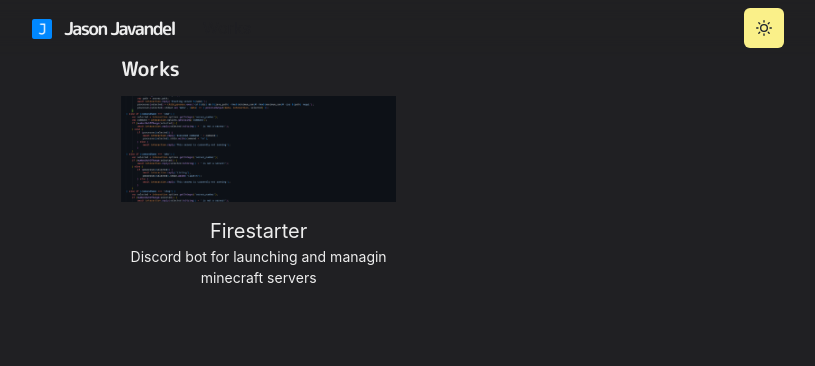
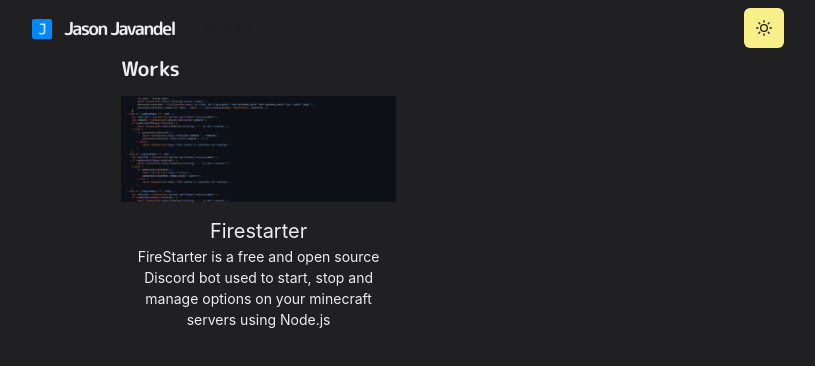
Before and after one commit to CherryYeti/Portfolio, a Next.js app: page /works in a window 1280 px wide. Shown: the top 366 px of the page, without its empty margins (232-1047 px from the left). Built offline with nearby package versions, Linux system fonts and the light colour scheme.

Commit message:
Update  Text

```diff
--- a/pages/works.js
+++ b/pages/works.js
@@ -12,7 +12,7 @@
             <SimpleGrid columns={[1, 1, 2]} gap={6}>
                 <Section>
                     <WorkGridItem id="firestarter" title="Firestarter" thumbnail={thumbFirestarter}>
-                        Discord bot for launching and managin minecraft servers
+                        FireStarter is a free and open source Discord bot used to start, stop and manage options on your minecraft servers using Node.js
                     </WorkGridItem>
                 </Section>
             </SimpleGrid>
--- a/pages/works/firestarter.js
+++ b/pages/works/firestarter.js
@@ -15,7 +15,7 @@
                     Firestarter <Badge>2022</Badge>
                 </Title>
                 <P>
-                    A node.js discord bot written to help start, stop and manage minecraft servers.
+                    FireStarter is a free and open source Discord bot used to start, stop and manage options on your minecraft servers using Node.js
                 </P>
                 <List ml={4} my={4}>
                     <ListItem>
```
